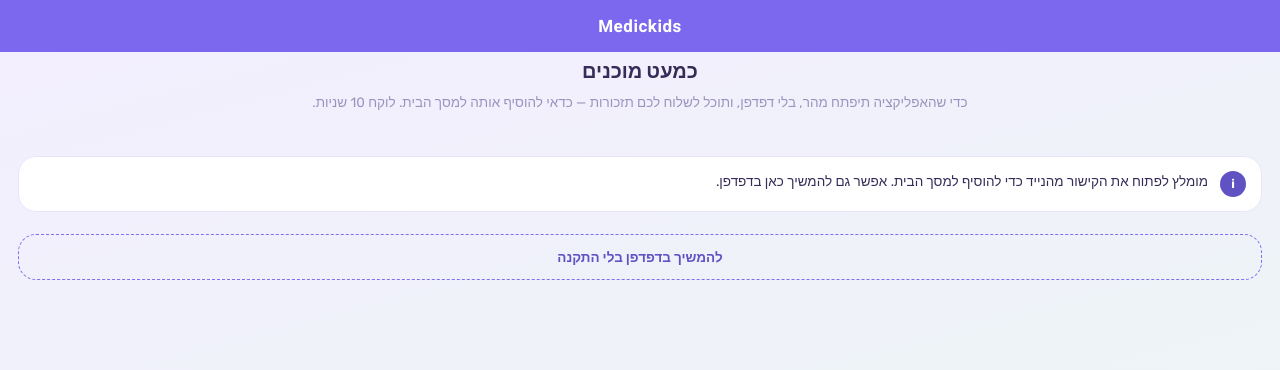
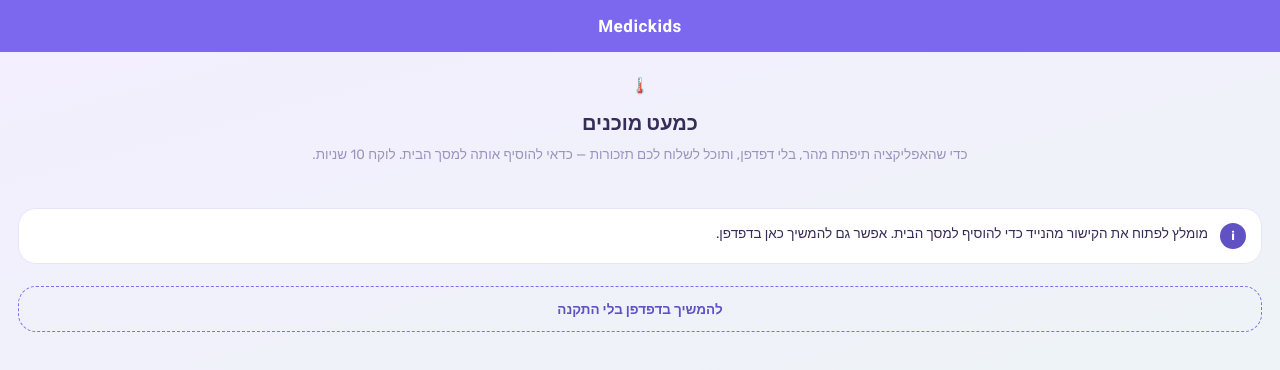
Before and after one commit to Yakir-hazan/Medickids, a plain HTML site: page index.html in a window 1280 px wide. Drawn offline with Linux system fonts and the light colour scheme.

Commit message:
fix: add padding-top to .screen to account for fixed topbar

```diff
--- a/css/style.css
+++ b/css/style.css
@@ -328,3 +328,8 @@ body{
   border: 1.5px solid #ffb3ae;
   color: #9c1c14;
 }
+
+
+
+
+.screen{padding-top:52px;}
```
